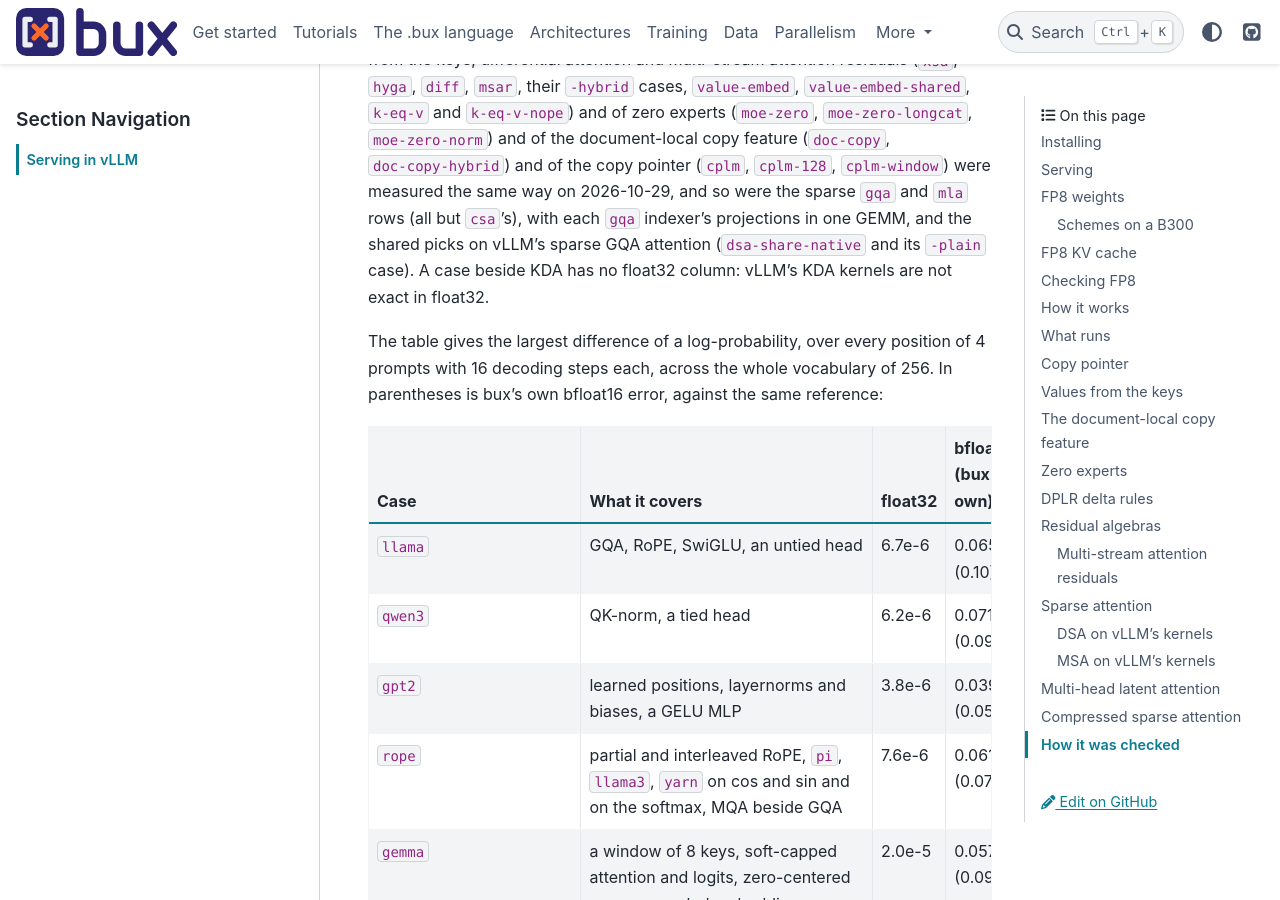
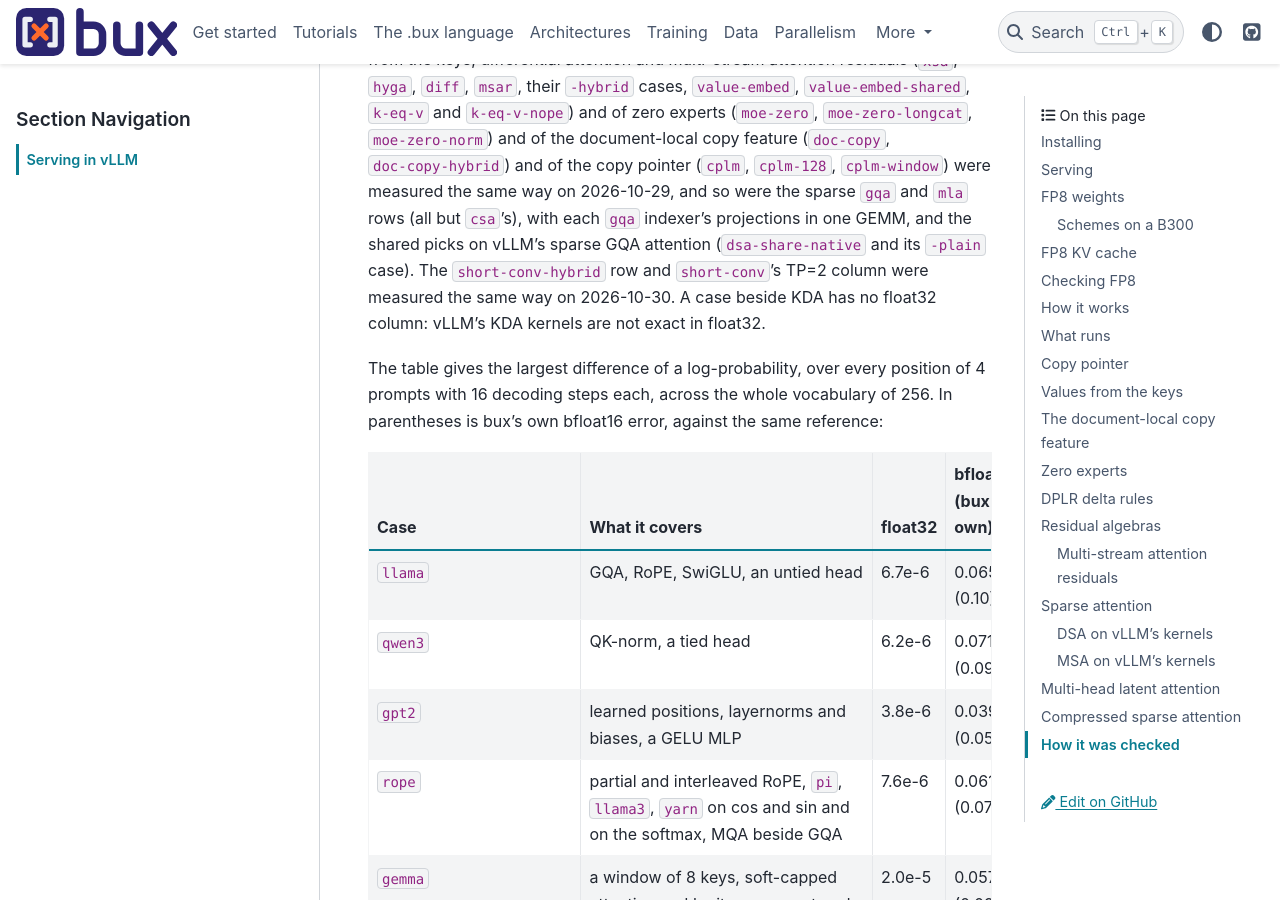
Before and after one commit to pilot7747/bux, a Sphinx documentation site: the page built from docs/export/vllm.md, in a window 1280 px wide and 900 px high, scrolled down 28436 px. Built offline with Sphinx 7.4.7 and the PyData theme 0.15.4, drawn with Linux system fonts in a browser that asks for light colours; some of the changed text lies outside the part shown.

Commit message:
Docs: vLLM parity of short-conv at TP=2 and of short-conv-hybrid, measured on B300s on 2026-10-30
Co-Authored-By: Claude Opus 5.5 <noreply@anthropic.com>

```diff
--- a/docs/export/vllm.md
+++ b/docs/export/vllm.md
@@ -907,7 +907,8 @@ their `-hybrid` cases, `value-embed`, `value-embed-shared`, `k-eq-v` and
 were measured the same way on 2026-10-29, and so were the sparse `gqa` and `mla`
 rows (all but `csa`'s), with each `gqa` indexer's projections in one GEMM, and the
 shared picks on vLLM's sparse GQA attention (`dsa-share-native` and its `-plain`
-case). A case beside KDA has no float32 column: vLLM's KDA kernels are not exact in
+case). The `short-conv-hybrid` row and `short-conv`'s TP=2 column were measured
+the same way on 2026-10-30. A case beside KDA has no float32 column: vLLM's KDA kernels are not exact in
 float32.
 
 The table gives the largest difference of a log-probability, over every position of
@@ -941,7 +942,8 @@ parentheses is bux's own bfloat16 error, against the same reference:
 | `diff` | differential attention (DIFF V2): pairs of query heads in a kv head's group, sinks for each query head, a window; a gate, QK-norm of all heads, fused projections | 1.1e-5 | 0.11 (0.15) | 0.13 |
 | `diff-hybrid` | `xsa-hybrid`'s global layers differential, without XSA | - | 0.33 (0.30) | 0.32 |
 | `conv` | Inkling's shortcut, a conv on branch outputs, `y + conv(y)` | 5.7e-6 | 0.055 (0.085) | - |
-| `short-conv` | LFM2's double-gated short conv beside attention | 6.7e-6 | 0.11 (0.13) | - |
+| `short-conv` | LFM2's double-gated short conv beside attention | 6.7e-6 | 0.11 (0.13) | 0.098 |
+| `short-conv-hybrid` | the short conv in the timeline hybrid's KDA layers, under `hc`, beside global layers with QK-norm, a gate, the conv on keys and values and the `v` port | 9.1e-6 | 0.13 (0.14) | 0.12 |
 | `kv-share` | Hymba's cross-layer KV sharing: a windowed layer's keys and values read by the next one or two, a full layer's by one with a window of its own | 1.1e-5 | 0.13 (0.19) | 0.20 |
 | `relbias` | Inkling's attention: a relative bias, a conv on keys and values, a length scale, window-only layers biased over their window | 6.2e-6 | 0.080 (0.10) | 0.075 |
 | `dsa` | DSA's top 8 of the keys, a window, sinks and a softcap | 7.6e-6 | 2.4 (2.0) | 2.4 |
```
